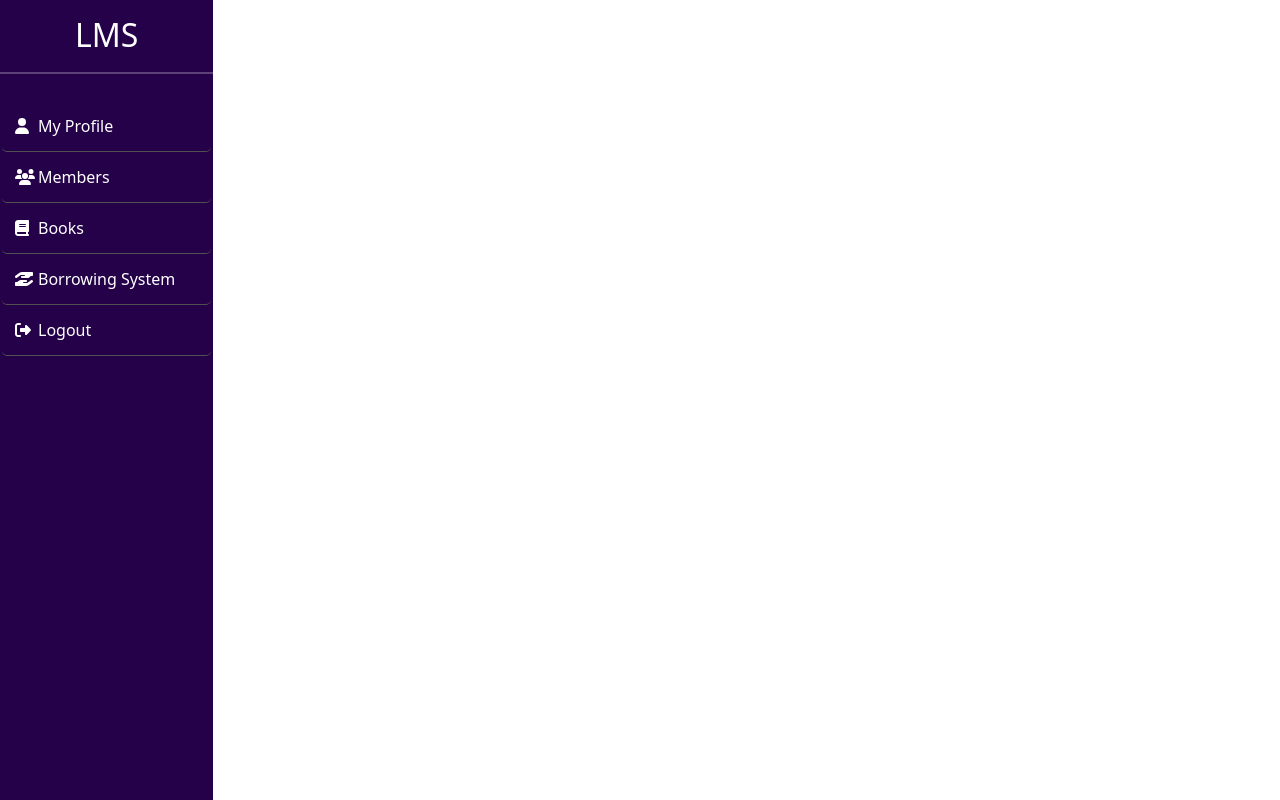
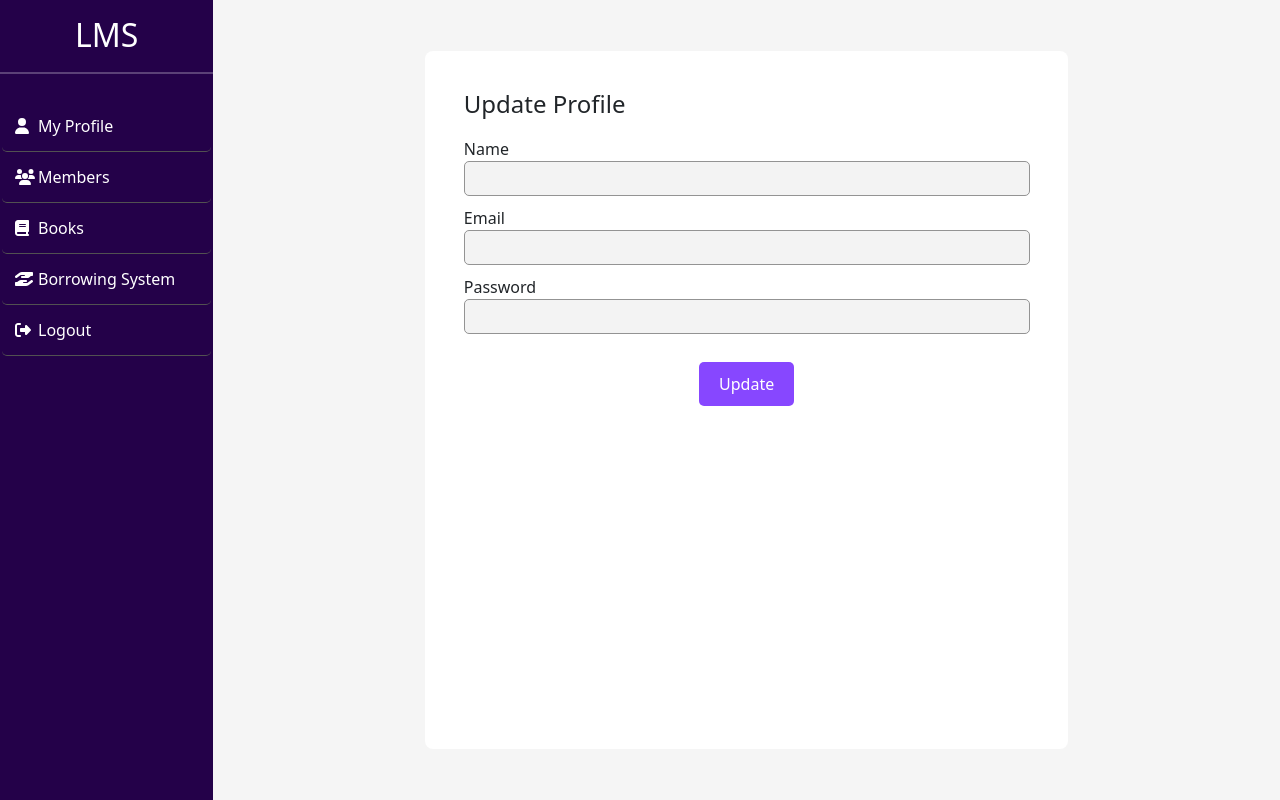
Before and after one commit to hmfaaiz/ResponsiveBootstrapComponent, a React (Create React App) app in the folder lms/: page / in a window 1280 px wide. Both pictures are taken after a click on the item "My Profile". Built offline with nearby package versions, Linux system fonts and the light colour scheme.

Commit message:
update user form is done

```diff
--- a/lms/src/App.js
+++ b/lms/src/App.js
@@ -1,6 +1,7 @@
 import Signup from "./components/SignupSignin/Signup"
 import Signin from "./components/SignupSignin/Signin"
-import Sidebar from "./components/Sidebar/Sidebar"
+import Dashboard from "./Dashboard/Dashboard"
+
 
 function App() {
   return (
@@ -8,7 +9,8 @@ function App() {
 
    {/* <Signup/> */}
    {/* <Signin/> */}
-   <Sidebar/>
+   <Dashboard/>
+
    </>
 
   );
--- /dev/null
+++ b/lms/src/Dashboard/Dashboard.jsx
@@ -0,0 +1,21 @@
+import React from 'react'
+import Sidebar from "../components/Sidebar/Sidebar"
+
+import "./style.css"
+
+const Dashboard = () => {
+  return (
+    <>
+    <Sidebar/>
+    </>
+
+
+
+
+
+
+
+  )
+}
+
+export default Dashboard
--- a/lms/src/components/Sidebar/Sidebar.jsx
+++ b/lms/src/components/Sidebar/Sidebar.jsx
@@ -1,44 +1,67 @@
-import React from "react";
+import {useState,React} from "react";
 import "./style.css";
-import { FontAwesomeIcon } from '@fortawesome/react-fontawesome';
-import { faUser,faUsers ,faBook,faHandHoldingHand,faRightFromBracket,faClockRotateLeft,faList} from '@fortawesome/free-solid-svg-icons';
+import { FontAwesomeIcon } from "@fortawesome/react-fontawesome";
+import {
+  faUser,
+  faUsers,
+  faBook,
+  faHandHoldingHand,
+  faRightFromBracket,
+  faClockRotateLeft,
+  faList,
+} from "@fortawesome/free-solid-svg-icons";
+import Userform from "../Userform/Userform";
 
 const Sidebar = () => {
+  const [updateProfile, setUpdateProfile] = useState(false);
+
+  const OpenUpdateProfile=()=>{
+    setUpdateProfile(true)
+
+}
+
+
   return (
     <>
-
+      <div className="dashboard">
         <div className="sidebar col-8 col-sm-4 col-md-3 col-lg-2 ml-0">
           <div className="header mt-3">
             <h2>LMS</h2>
           </div>
           <hr className="custom-hr " />
           <div className="menuCont">
-
             <ul className="list-unstyled ">
+              <li className="menuList" onClick={OpenUpdateProfile}>
+                <div className="icon">
+                  <FontAwesomeIcon icon={faUser} />
+                </div>
+                <span className="icon-text"> My Profile</span>
+              </li>
               <li className="menuList">
-            <div className="icon"><FontAwesomeIcon icon={faUser} />
+                <div className="icon">
+                  {" "}
+                  <FontAwesomeIcon icon={faUsers} />
                 </div>
-            <span className="icon-text">  My Profile</span></li>
-            <li className="menuList">
-            <div className="icon"> <FontAwesomeIcon icon={faUsers} />
-            </div>
-            <span className="icon-text">Members</span></li>
-
+                <span className="icon-text">Members</span>
+              </li>
 
               <li className="menuList">
-            <div className="icon"> <FontAwesomeIcon icon={faBook}/>
+                <div className="icon">
+                  {" "}
+                  <FontAwesomeIcon icon={faBook} />
                 </div>
-            <span className="icon-text">Books</span></li>
-            <li className="menuList"
+                <span className="icon-text">Books</span>
+              </li>
+              <li
+                className="menuList"
                 data-bs-target="#more"
                 data-bs-toggle="collapse"
                 aria-expanded="false"
-
               >
                 <div className="icon">
                   <FontAwesomeIcon icon={faHandHoldingHand} />
                 </div>
-              <div >
+                <div>
                   <span className="icon-text">Borrowing System</span>
                   <ul
                     className="childUl
@@ -46,9 +69,18 @@ const Sidebar = () => {
                  list-unstyled collapse"
                     id="more"
                   >
-                <li className="childMenuList"><FontAwesomeIcon icon={faClockRotateLeft}/>  <span className="icon-text"> My history</span> </li>
-                <li className="childMenuList"><FontAwesomeIcon icon={faList}/>  <span className="icon-text">List Borrowed</span> </li>
-                <li className="childMenuList"><FontAwesomeIcon icon={faList}/>  <span className="icon-text">Current Borrowed</span> </li>
+                    <li className="childMenuList">
+                      <FontAwesomeIcon icon={faClockRotateLeft} />{" "}
+                      <span className="icon-text"> My history</span>{" "}
+                    </li>
+                    <li className="childMenuList">
+                      <FontAwesomeIcon icon={faList} />{" "}
+                      <span className="icon-text">List Borrowed</span>{" "}
+                    </li>
+                    <li className="childMenuList">
+                      <FontAwesomeIcon icon={faList} />{" "}
+                      <span className="icon-text">Current</span>{" "}
+                    </li>
                   </ul>
                 </div>
               </li>
@@ -58,11 +90,15 @@ const Sidebar = () => {
                   <FontAwesomeIcon icon={faRightFromBracket} />
                 </div>
 
-                <span className="icon-text">Logout</span></li>
+                <span className="icon-text">Logout</span>
+              </li>
             </ul>
           </div>
         </div>
 
+
+        {updateProfile && <Userform OpenUpdateProfile={OpenUpdateProfile} />}
+      </div>
     </>
   );
 };
--- a/lms/src/components/Sidebar/style.css
+++ b/lms/src/components/Sidebar/style.css
@@ -1,3 +1,9 @@
+
+.dashboard{
+  display: flex;
+  background-color: rgb(245, 245, 245);
+}
+
 
 .sidebar {
   background-color: rgb(36, 1, 73);
--- /dev/null
+++ b/lms/src/components/Userform/Userform.jsx
@@ -0,0 +1,39 @@
+import React from "react";
+
+import "./style.css";
+
+function Userform(props) {
+  return (
+    <>
+      <div className="updateform ">
+
+        <div className="inputTagCont col-lg-8  col-12 ">
+        <div className="header">
+          <h4>Update Profile</h4>
+        </div>
+          <div className="inputTag">
+            <label>Name</label>
+            <input type="text" />
+          </div>
+
+          <div className="inputTag">
+            <label>Email</label>
+            <input type="text" />
+          </div>
+
+          <div className="inputTag">
+            <label>Password</label>
+            <input type="password" />
+          </div>
+
+          <div className="inputTagBtn">
+            <button className="buttonUpdate">Update</button>
+
+            </div>
+        </div>
+      </div>
+    </>
+  );
+}
+
+export default Userform;
--- /dev/null
+++ b/lms/src/components/Userform/style.css
@@ -0,0 +1,53 @@
+.updateform {
+  background-color: rgb(245, 245, 245);
+  display: flex;
+  justify-content: center;
+  height: 100vh;
+  width: 100vw;
+  padding: 4%;
+}
+
+.inputTagCont {
+  display: flex;
+  flex-direction: column;
+  background-color: rgb(255, 255, 255);
+  padding: 4%;
+   border-radius: 8px;
+
+}
+
+.inputTag {
+  display: flex;
+  flex-direction: column;
+  margin-top: 10px;
+}
+
+.inputTag input {
+  height: 35px;
+  background-color: rgb(243, 243, 243);
+  border-radius: 5px;
+  border: 0.5px solid rgb(147, 147, 147);
+}
+.inputTag input:focus {
+  outline: none;
+}
+
+.inputTagBtn {
+  display: flex;
+  justify-content: center;
+  padding: 5%;
+}
+
+.buttonUpdate {
+  background-color: #8747ff;
+  color: white;
+  padding: 10px 20px;
+  border: none;
+  border-radius: 5px;
+  cursor: pointer;
+  transition: background-color 0.3s;
+}
+
+.buttonUpdate:hover {
+  background-color: #ff7f50;
+}
```
Also changed, not shown: lms/src/Dashboard/style.css (added), 1 other file (tests, documents, lock files or other folders). Lines whose indentation alone changed are shown as unchanged.
